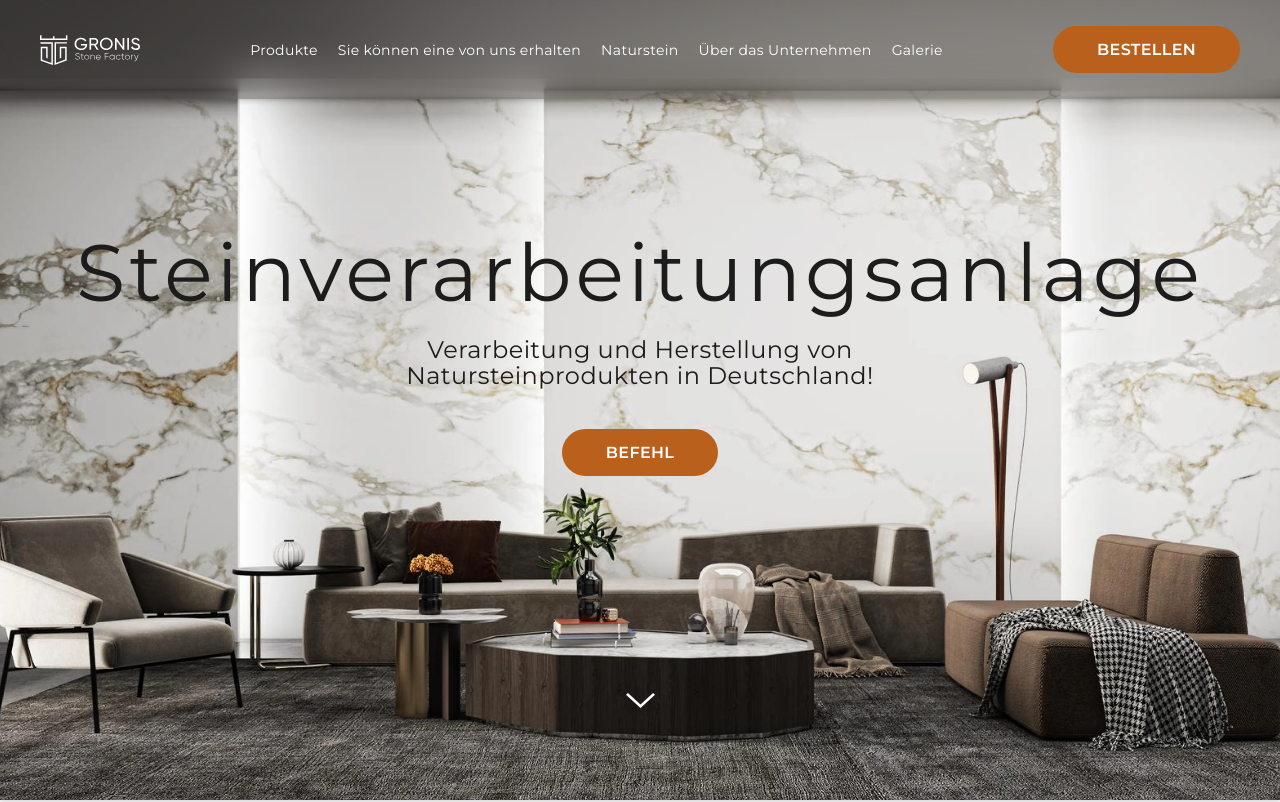
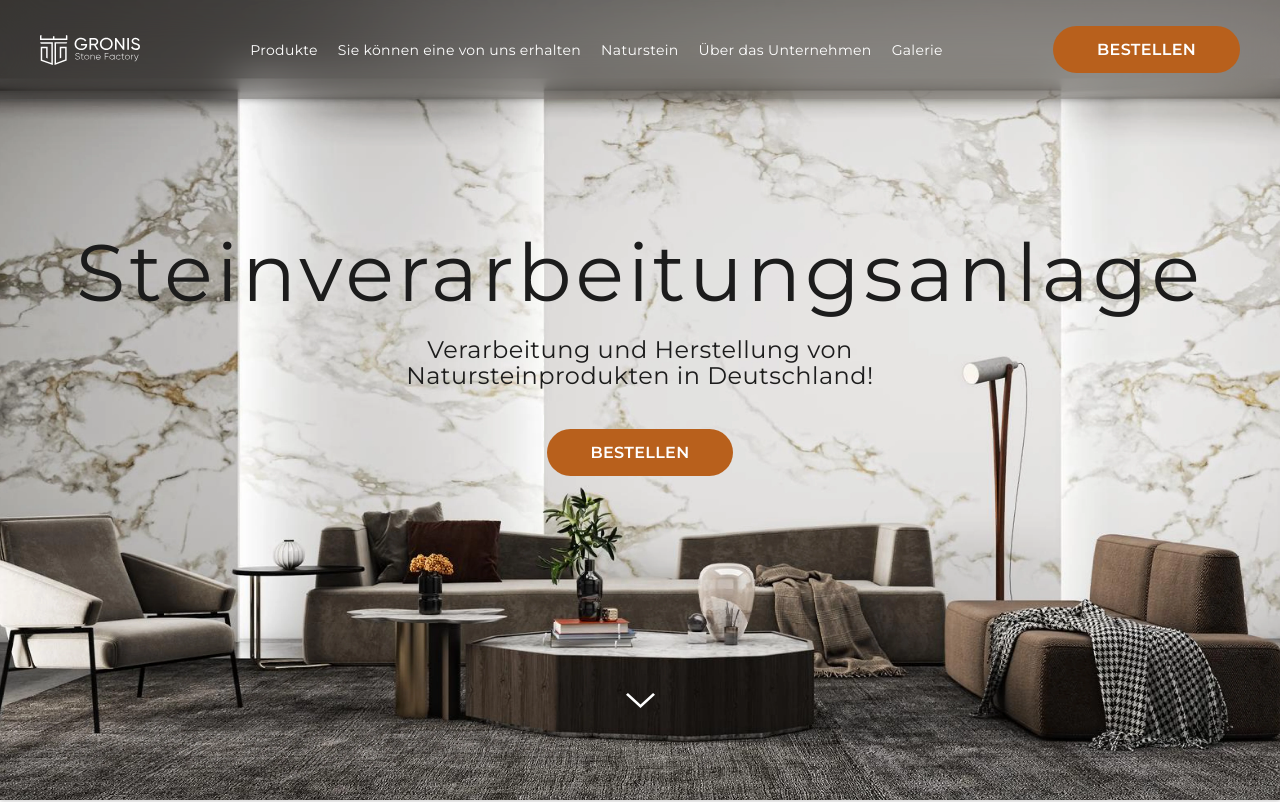
Before and after one commit to Mysterio19/GronisLanding, a website built with Vite: page src/index.html in a window 1280 px wide. Shown: the top 802 px of the page. Built offline with nearby package versions, Linux system fonts and the light colour scheme.

Commit message:
fix text

```diff
--- a/src/index.html
+++ b/src/index.html
@@ -26,7 +26,7 @@
           <div class="content">
             <h1 class="main-title">Steinverarbeitungsanlage</h1>
             <p class="main-text">Verarbeitung und Herstellung von <br> Natursteinprodukten in Deutschland!</p>
-            <a class="btn main" href="#">BEFEHL</a>
+            <a class="btn main" href="#">bestellen</a>
           </div>
         </div>
         <a class="arrow-down" href="#advantages">
@@ -207,7 +207,7 @@
                 <li class="item">Fassadendekor und Elemente für Innen- und Außenbereich</li>
                 <li class="item">Gedenkartikel aus Granit (Vasen, Bänke, Kreuze)</li>
               </ul>
-              <a class="btn main anim opacityTo" href="#">BEFEHL</a>
+              <a class="btn main anim opacityTo" href="#">bestellen</a>
             </div>
           </div>
         </div>
```
